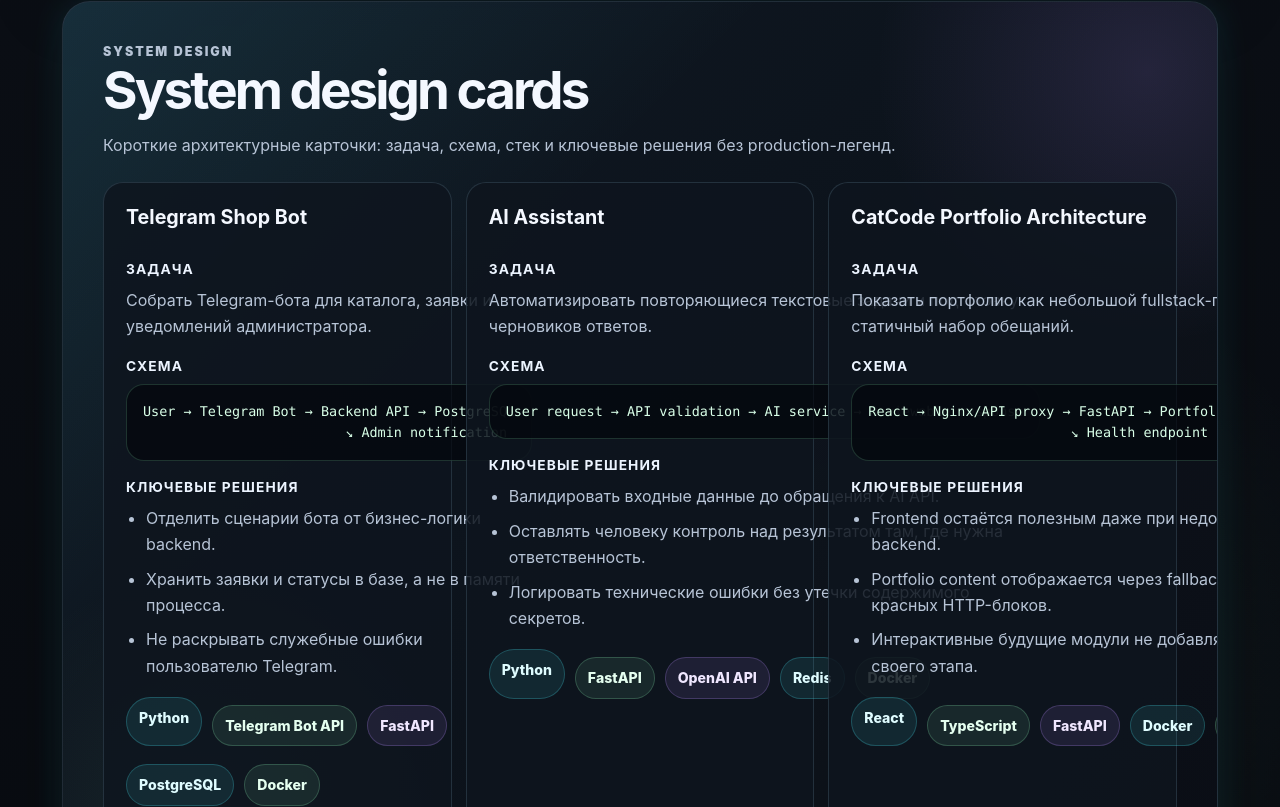
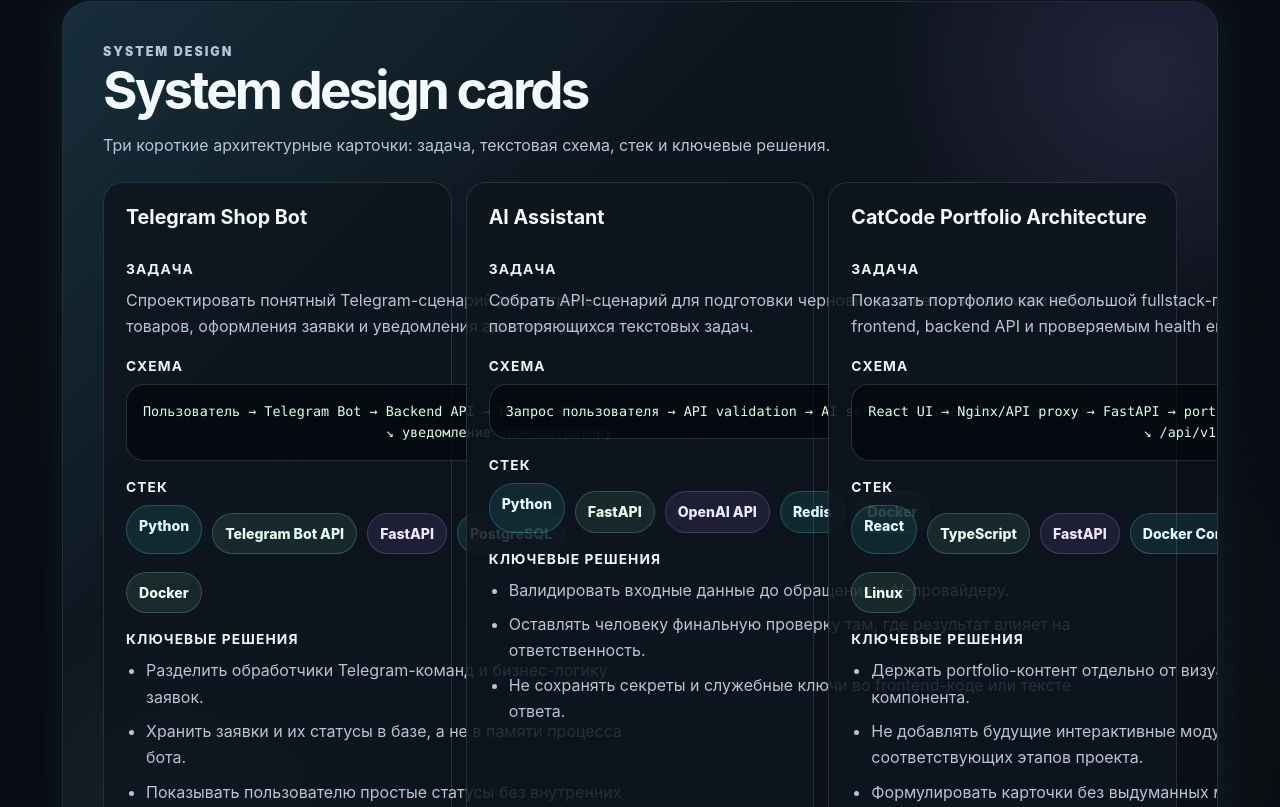
Before and after one commit to CatCodeArbelin/portfolio, a React (Vite) app in the folder frontend/: page / in a window 1280 px wide. Shown: the part 2493-3300 px from the top of the page. Built offline with nearby package versions, Linux system fonts and the light colour scheme; no server answers.

Commit message:
Implement frontend design cards

```diff
--- a/frontend/src/components/DesignCardsSection.tsx
+++ b/frontend/src/components/DesignCardsSection.tsx
@@ -1,71 +1,62 @@
-import { getDesignCards, type DesignCard } from '../api/portfolio';
-import { useSectionData } from './useSectionData';
+type DesignCard = {
+  slug: string;
+  title: string;
+  task: string;
+  scheme: string;
+  stack: string[];
+  keyDecisions: string[];
+};
 
-const designCardFallbacks: DesignCard[] = [
+const designCards: DesignCard[] = [
   {
     slug: 'telegram-shop-bot',
     title: 'Telegram Shop Bot',
-    task: 'Собрать Telegram-бота для каталога, заявки и уведомлений администратора.',
-    scheme: 'User → Telegram Bot → Backend API → PostgreSQL\n                         ↘ Admin notification',
+    task: 'Спроектировать понятный Telegram-сценарий для витрины товаров, оформления заявки и уведомления администратора.',
+    scheme: 'Пользователь → Telegram Bot → Backend API → PostgreSQL\n                              ↘ уведомление администратору',
     stack: ['Python', 'Telegram Bot API', 'FastAPI', 'PostgreSQL', 'Docker'],
-    key_decisions: [
-      'Отделить сценарии бота от бизнес-логики backend.',
-      'Хранить заявки и статусы в базе, а не в памяти процесса.',
-      'Не раскрывать служебные ошибки пользователю Telegram.',
+    keyDecisions: [
+      'Разделить обработчики Telegram-команд и бизнес-логику заявок.',
+      'Хранить заявки и их статусы в базе, а не в памяти процесса бота.',
+      'Показывать пользователю простые статусы без внутренних технических ошибок.',
     ],
-    common_mistakes: [],
-    scaling_notes: [],
   },
   {
     slug: 'ai-assistant',
     title: 'AI Assistant',
-    task: 'Автоматизировать повторяющиеся текстовые задачи и подготовку черновиков ответов.',
-    scheme: 'User request → API validation → AI service → Reviewable response',
+    task: 'Собрать API-сценарий для подготовки черновиков ответов и автоматизации повторяющихся текстовых задач.',
+    scheme: 'Запрос пользователя → API validation → AI service → проверяемый черновик',
     stack: ['Python', 'FastAPI', 'OpenAI API', 'Redis', 'Docker'],
-    key_decisions: [
-      'Валидировать входные данные до обращения к AI API.',
-      'Оставлять человеку контроль над результатом там, где нужна ответственность.',
-      'Логировать технические ошибки без утечки содержимого секретов.',
+    keyDecisions: [
+      'Валидировать входные данные до обращения к AI-провайдеру.',
+      'Оставлять человеку финальную проверку там, где результат влияет на ответственность.',
+      'Не сохранять секреты и служебные ключи во frontend-коде или тексте ответа.',
     ],
-    common_mistakes: [],
-    scaling_notes: [],
   },
   {
     slug: 'catcode-portfolio-architecture',
     title: 'CatCode Portfolio Architecture',
-    task: 'Показать портфолио как небольшой fullstack-проект, а не статичный набор обещаний.',
-    scheme: 'React → Nginx/API proxy → FastAPI → Portfolio content\n                         ↘ Health endpoint',
-    stack: ['React', 'TypeScript', 'FastAPI', 'Docker', 'Linux'],
-    key_decisions: [
-      'Frontend остаётся полезным даже при недоступном backend.',
-      'Portfolio content отображается через fallback без красных HTTP-блоков.',
-      'Интерактивные будущие модули не добавляются до своего этапа.',
+    task: 'Показать портфолио как небольшой fullstack-проект с frontend, backend API и проверяемым health endpoint.',
+    scheme: 'React UI → Nginx/API proxy → FastAPI → portfolio content\n                                  ↘ /api/v1/health',
+    stack: ['React', 'TypeScript', 'FastAPI', 'Docker Compose', 'Linux'],
+    keyDecisions: [
+      'Держать portfolio-контент отдельно от визуального слоя компонента.',
+      'Не добавлять будущие интерактивные модули до соответствующих этапов проекта.',
+      'Формулировать карточки без выдуманных метрик, SLA и production-нагрузки.',
     ],
-    common_mistakes: [],
-    scaling_notes: [],
   },
 ];
 
 export function DesignCardsSection() {
-  const [designCardsState] = useSectionData({
-    loadData: getDesignCards,
-    fallbackData: designCardFallbacks,
-    emptyMessage: 'Карточки системного дизайна пока не опубликованы.',
-    logContext: 'DesignCardsSection',
-  });
-
-  const cards = designCardsState.status === 'ready' ? designCardsState.data : designCardFallbacks;
-
   return (
     <section className="sectionCard" aria-labelledby="design-cards-title">
       <div className="sectionHeader">
         <p className="eyebrow">System Design</p>
         <h2 id="design-cards-title">System design cards</h2>
-        <p>Короткие архитектурные карточки: задача, схема, стек и ключевые решения без production-легенд.</p>
+        <p>Три короткие архитектурные карточки: задача, текстовая схема, стек и ключевые решения.</p>
       </div>
 
       <div className="designGrid">
-        {cards.map((card) => (
+        {designCards.map((card) => (
           <article className="designCard" key={card.slug}>
             <h3>{card.title}</h3>
             <div className="designBlock">
@@ -74,23 +65,26 @@
             </div>
             <div className="designBlock">
               <h4>Схема</h4>
-              <pre className="schemeBox" aria-label={`Схема ${card.title}`}>
+              <pre className="schemeBox" aria-label={`Короткая текстовая схема ${card.title}`}>
                 {card.scheme}
               </pre>
             </div>
             <div className="designBlock">
+              <h4>Стек</h4>
+              <ul className="inlineList" aria-label={`Стек карточки ${card.title}`}>
+                {card.stack.map((stackItem) => (
+                  <li key={stackItem}>{stackItem}</li>
+                ))}
+              </ul>
+            </div>
+            <div className="designBlock">
               <h4>Ключевые решения</h4>
               <ul>
-                {card.key_decisions.map((decision) => (
+                {card.keyDecisions.map((decision) => (
                   <li key={decision}>{decision}</li>
                 ))}
               </ul>
             </div>
-            <ul className="inlineList" aria-label={`Стек карточки ${card.title}`}>
-              {card.stack.map((stackItem) => (
-                <li key={stackItem}>{stackItem}</li>
-              ))}
-            </ul>
           </article>
         ))}
       </div>
```
